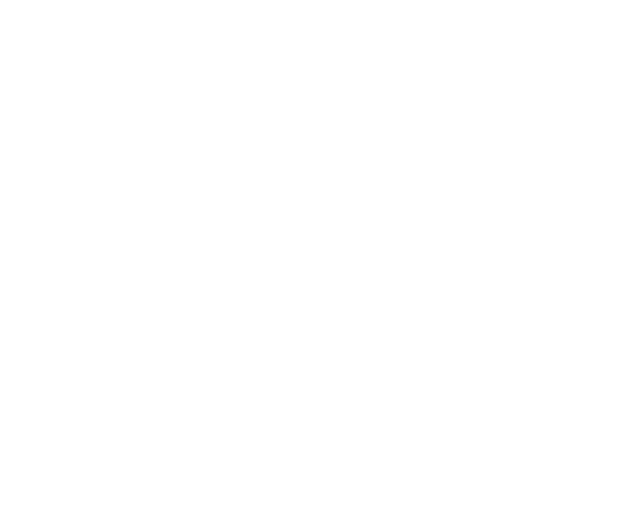
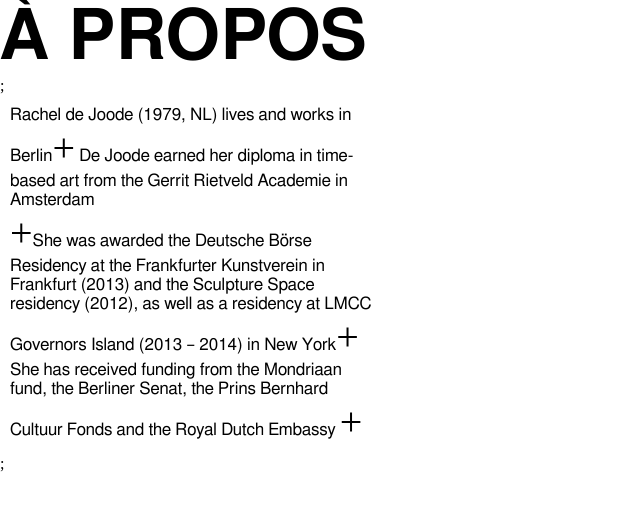
Before and after one commit to kool-shen/Portofolio_Roman, a Next.js app: page /about in a window 1280 px wide. Shown: the top 510 px of the page, without its empty margins (0-640 px from the left). Built offline with nearby package versions, Linux system fonts and the light colour scheme.

Commit message:
about dans à propos

```diff
--- a/pages/about.js
+++ b/pages/about.js
@@ -1,8 +1,7 @@
 import About from "../components/About";
-import Album from "../components/Album";
 
 function AboutPage() {
-  return <Album />;
+  return <About />;
 }
 
 export default AboutPage;
```
